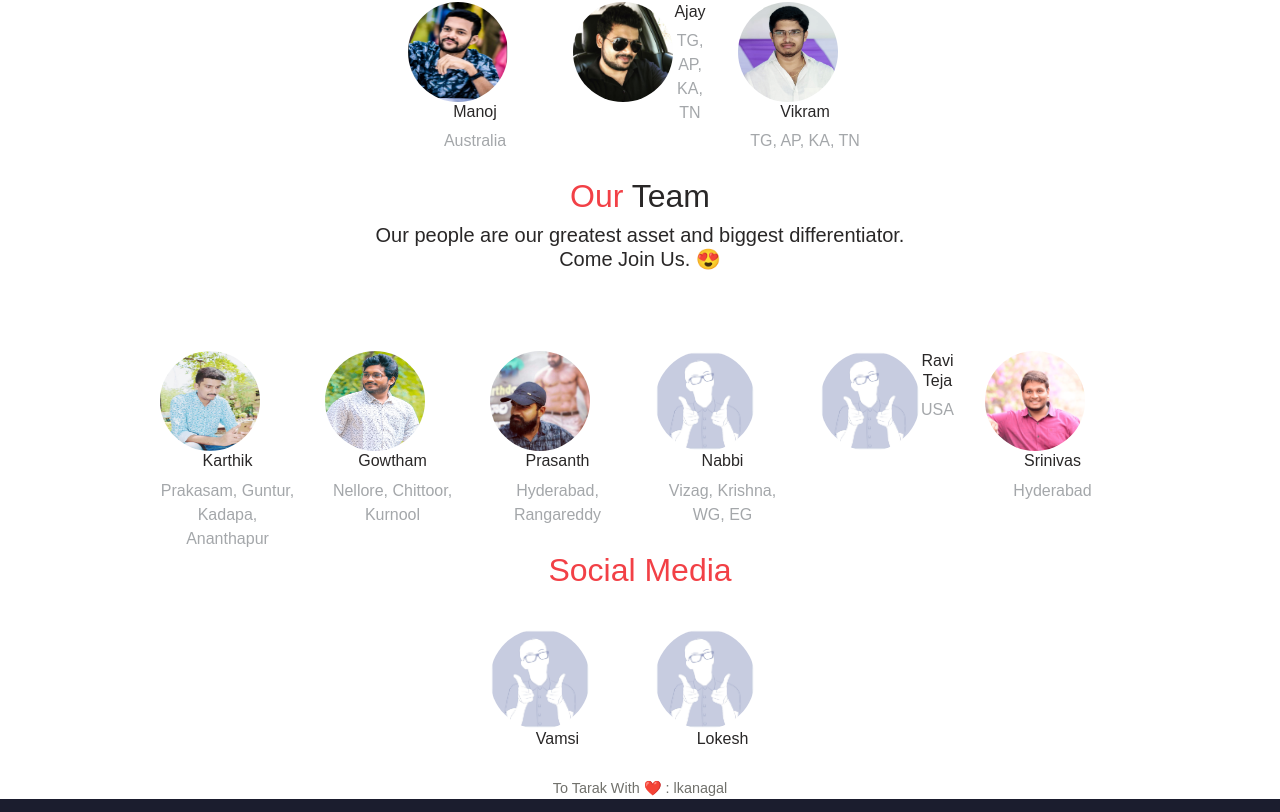
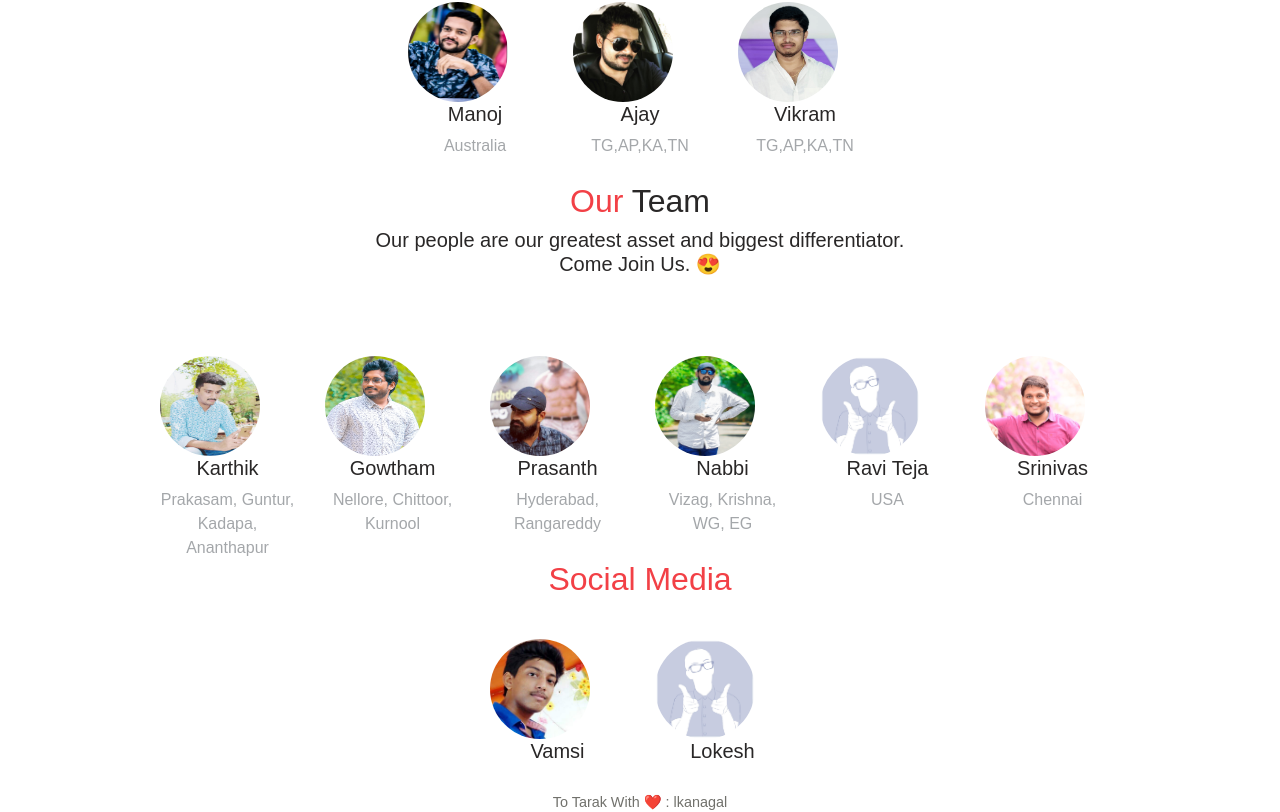
Before and after one commit to lokeshkanagala/team-tarock, a React (Create React App) app: page /about in a window 1280 px wide. Shown: the part 1151-1963 px from the top of the page. Built offline with nearby package versions, Linux system fonts and the light colour scheme; what react-google-maps would draw is missing.

Commit message:
Add photo and change name to chennai

```diff
--- a/src/About/OurTeam.js
+++ b/src/About/OurTeam.js
@@ -8,6 +8,8 @@ import karthik from "../images/karthik.jpeg";
 import kamlesh from "../images/kamlesh.jpeg";
 import srinivas from "../images/srinivas.png";
 import headshot from "../images/headshot.jpeg";
+import vamsi from "../images/vamsi.jpeg";
+import nabbi from "../images/nabbi.png";
 
 import "./OurTeam.css";
 
@@ -23,7 +25,8 @@ export const OurTeamTemplate = () => {
             <i className="fa fa-"></i>
         </div>
 
-        <div className="row" style={{align: 'center', justifyContent: 'center'}}>
+        <div className="row" style={{justifyContent: 'center'}}>
+
           <div className="col-md-2 col-md-offset-1 col-sm-4 col-xs-6 ">
             <div className="team">
               <div className="team-image">
@@ -32,11 +35,12 @@ export const OurTeamTemplate = () => {
                 </a>
               </div>
               <div className="team-content">
-                <div className="team-name"><h6>Manoj</h6></div>
+                <div className="team-name"><h5>Manoj</h5></div>
                 <div className="team-role">Australia</div>
               </div>
             </div>
           </div>
+
           <div className="col-md-2 col-md-offset-1 col-sm-4 col-xs-6 ">
             <div className="team">
               <div className="team-image">
@@ -45,11 +49,12 @@ export const OurTeamTemplate = () => {
                 </a>
               </div>
               <div className="team-content">
-                <div className="team-name"><h6>Ajay</h6></div>
-                <div className="team-role">TG, AP, KA, TN</div>
+                <div className="team-name"><h5>Ajay</h5></div>
+                <div className="team-role">TG,AP,KA,TN</div>
               </div>
             </div>
           </div>
+
           <div className="col-md-2 col-md-offset-1 col-sm-4 col-xs-6 ">
             <div className="team">
               <div className="team-image">
@@ -58,11 +63,12 @@ export const OurTeamTemplate = () => {
                 </a>
               </div>
               <div className="team-content">
-                <div className="team-name"><h6>Vikram</h6></div>
-                <div className="team-role">TG, AP, KA, TN</div>
+                <div className="team-name"><h5>Vikram</h5></div>
+                <div className="team-role">TG,AP,KA,TN</div>
               </div>
             </div>
           </div>
+
         </div>
       </div>
       </section>
@@ -84,7 +90,7 @@ export const OurTeamTemplate = () => {
             <i className="fa fa-"></i>
         </div>
 
-        <div className="row" style={{align: 'center', justifyContent: 'center'}}>
+        <div className="row" style={{justifyContent: 'center'}}>
           <div className="col-md-2 col-sm-4 col-xs-6">
             <div className="team">
               <div className="team-image">
@@ -93,7 +99,7 @@ export const OurTeamTemplate = () => {
                 </a>
               </div>
               <div className="team-content">
-                <div className="team-name"><h6>Karthik</h6></div>
+                <div className="team-name"><h5>Karthik</h5></div>
                 <div className="team-role">Prakasam, Guntur, Kadapa, Ananthapur</div>
                 <div className="team-description"></div>
               </div>
@@ -107,7 +113,7 @@ export const OurTeamTemplate = () => {
                 </a>
               </div>
               <div className="team-content">
-                <div className="team-name"><h6>Gowtham</h6></div>
+                <div className="team-name"><h5>Gowtham</h5></div>
                 <div className="team-role">Nellore, Chittoor, Kurnool</div>
                 <div className="team-description"></div>
               </div>
@@ -121,7 +127,7 @@ export const OurTeamTemplate = () => {
                 </a>
               </div>
               <div className="team-content">
-                <div className="team-name"><h6>Prasanth</h6></div>
+                <div className="team-name"><h5>Prasanth</h5></div>
                 <div className="team-role">Hyderabad, Rangareddy</div>
                 <div className="team-description"></div>
               </div>
@@ -131,11 +137,11 @@ export const OurTeamTemplate = () => {
             <div className="team">
               <div className="team-image">
                 <a href="#">
-                  <img src={headshot} className="img-circle img-responsive"/>
+                  <img src={nabbi} className="img-circle img-responsive"/>
                 </a>
               </div>
               <div className="team-content">
-                <div className="team-name"><h6>Nabbi</h6></div>
+                <div className="team-name"><h5>Nabbi</h5></div>
                 <div className="team-role">Vizag, Krishna, WG, EG</div>
                 <div className="team-description"></div>
               </div>
@@ -149,7 +155,7 @@ export const OurTeamTemplate = () => {
                 </a>
               </div>
               <div className="team-content">
-                <div className="team-name"><h6>Ravi Teja</h6></div>
+                <div className="team-name"><h5>Ravi Teja</h5></div>
                 <div className="team-role">USA</div>
                 <div className="team-description"></div>
               </div>
@@ -163,8 +169,8 @@ export const OurTeamTemplate = () => {
                 </a>
               </div>
               <div className="team-content">
-                <div className="team-name"><h6>Srinivas</h6></div>
-                <div className="team-role">Hyderabad</div>
+                <div className="team-name"><h5>Srinivas</h5></div>
+                <div className="team-role">Chennai</div>
                 <div className="team-description"></div>
               </div>
             </div>
@@ -180,16 +186,16 @@ export const OurTeamTemplate = () => {
             <i className="fa fa-"></i>
         </div>
 
-        <div className="row" style={{align: 'center', justifyContent: 'center'}}>
+        <div className="row" style={{justifyContent: 'center'}}>
           <div className="col-md-2 col-md-offset-1 col-sm-4 col-xs-6 ">
             <div className="team">
               <div className="team-image">
                 <a href="#">
-                  <img src={headshot} className="img-circle img-responsive"/>
+                  <img src={vamsi} className="img-circle img-responsive"/>
                 </a>
               </div>
               <div className="team-content">
-                <div className="team-name"><h6>Vamsi</h6></div>
+                <div className="team-name"><h5>Vamsi</h5></div>
               </div>
             </div>
           </div>
@@ -201,7 +207,7 @@ export const OurTeamTemplate = () => {
                 </a>
               </div>
               <div className="team-content">
-                <div className="team-name"><h6>Lokesh</h6></div>
+                <div className="team-name"><h5>Lokesh</h5></div>
               </div>
             </div>
           </div>
```
Also changed, not shown: src/images/nabbi.png (added), src/images/vamsi.jpeg (added).
